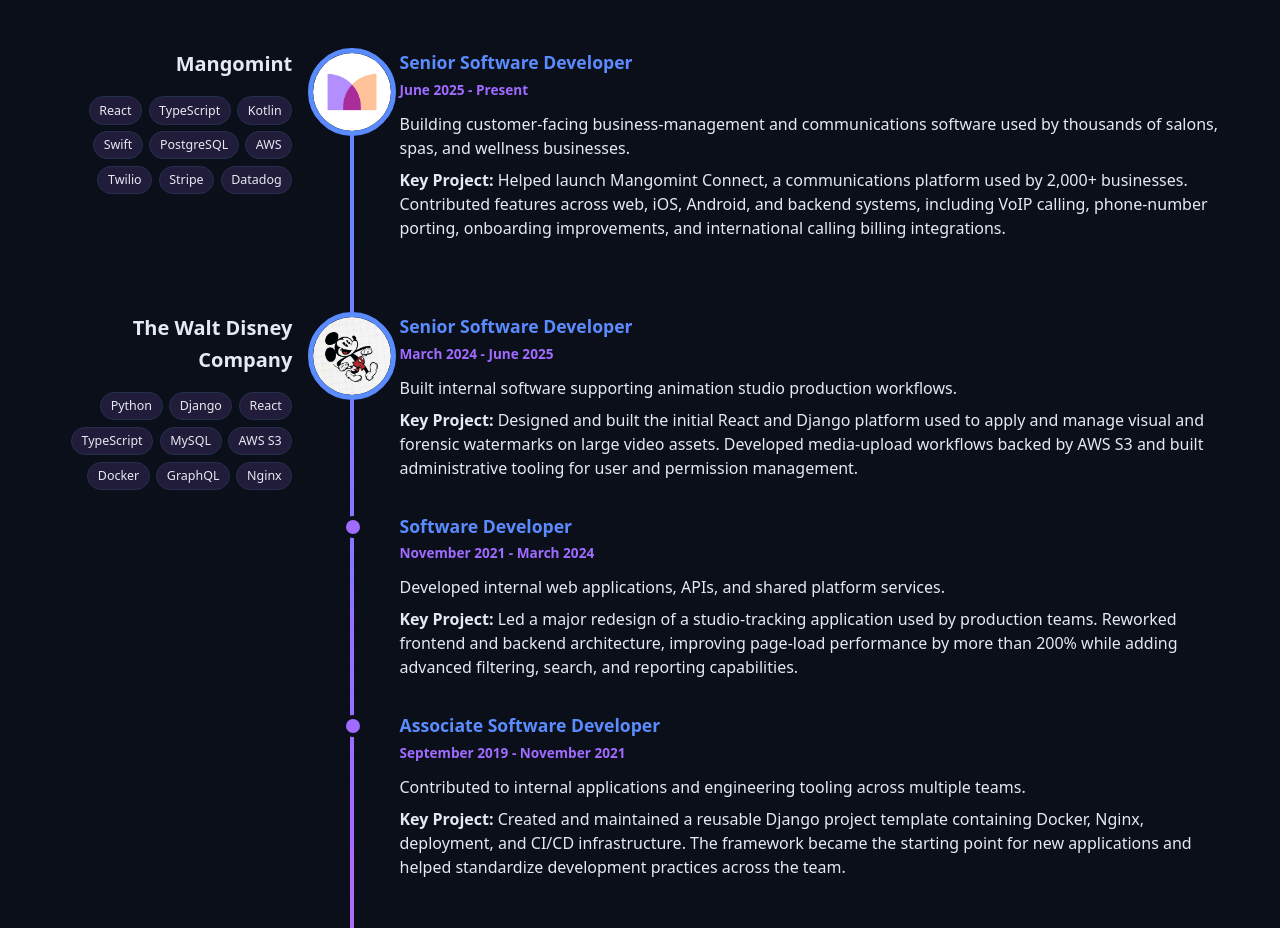
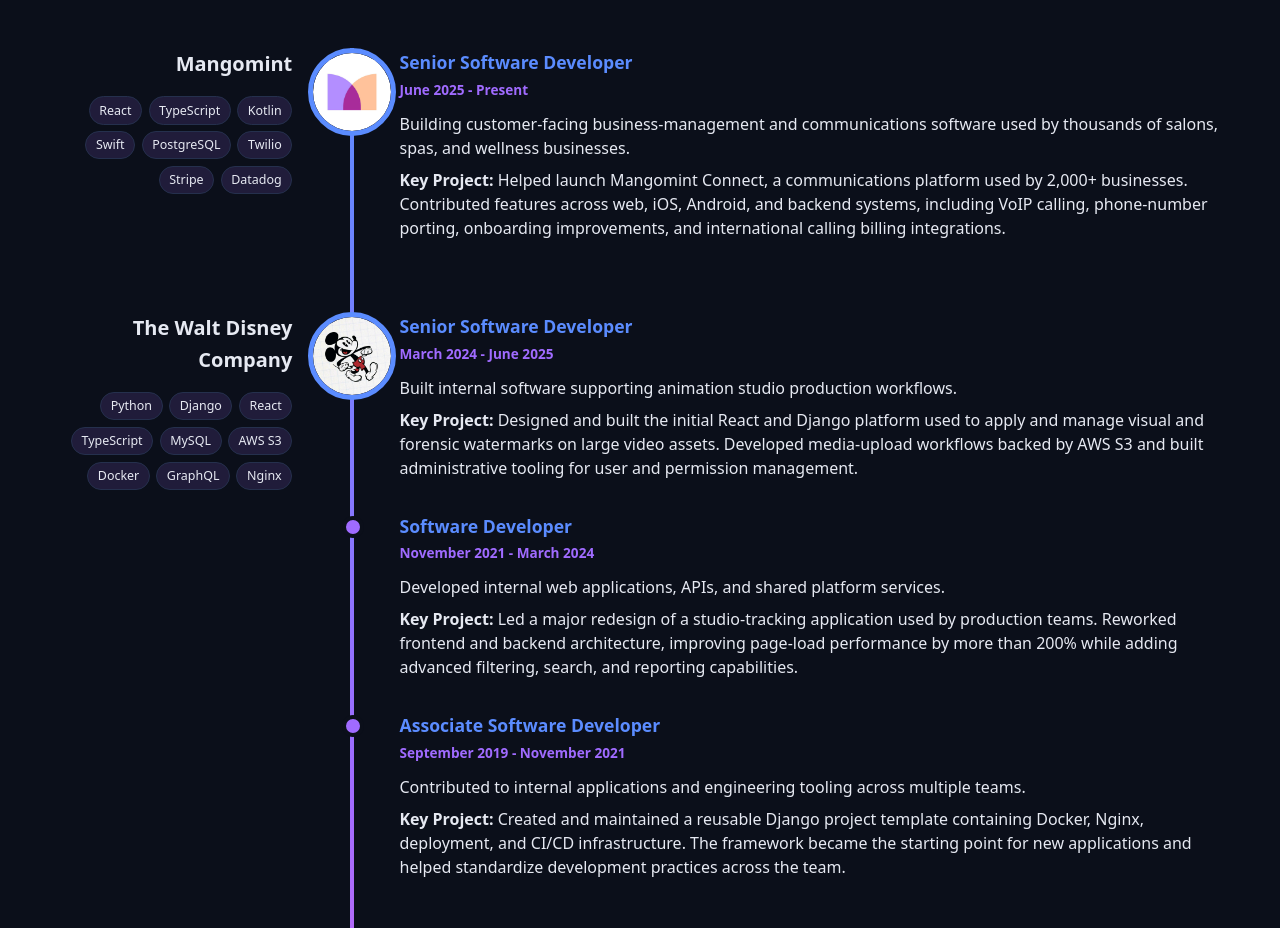
Before and after one commit to ahebard/ahebard.github.io, a React app: page / in a window 1280 px wide. Shown: the part 940-1868 px from the top of the page. Built offline with nearby package versions, Linux system fonts and the light colour scheme.

Commit message:
content update

```diff
--- a/src/content.ts
+++ b/src/content.ts
@@ -39,7 +39,6 @@
       "Kotlin",
       "Swift",
       "PostgreSQL",
-      "AWS",
       "Twilio",
       "Stripe",
       "Datadog",
```
